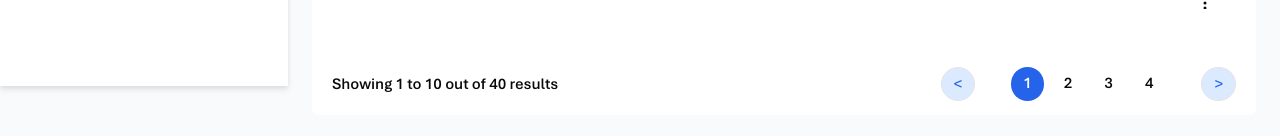
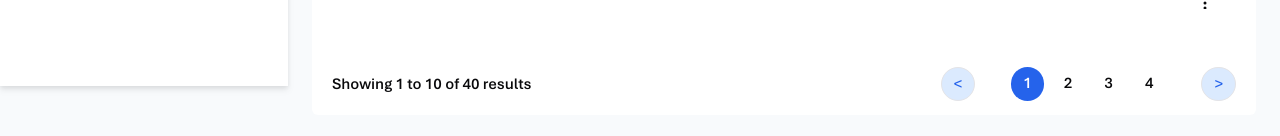
Before and after one commit to aditya28n99/Aventisia-Assignment, a React (Vite) app: page / in a window 1280 px wide. Shown: the part 714-850 px from the top of the page. Built offline with nearby package versions, Linux system fonts and the light colour scheme.

Commit message:
passing data with the props to the childs

```diff
--- a/src/components/Dashboard/ModelLibrary/ModelLibrary.tsx
+++ b/src/components/Dashboard/ModelLibrary/ModelLibrary.tsx
@@ -2,7 +2,6 @@ import React from "react";
 import { PiArrowsLeftRightLight } from "react-icons/pi";
 import { FiPlus } from "react-icons/fi";
 import Button from "../../Dashboard/Navigations/Button";
-// import { initialData } from '../../../Database/data'
 import { Search } from 'lucide-react';
 import DateRangePicker from "@/components/DateRangePicker/DateRangePicker";
 import PaginationComponent from "@/components/Pagination/Pagination";
@@ -11,12 +10,46 @@ import { useModelStore } from "../../../stores/useModelStore";
 
 
 const ModelLibrary: React.FC = () => {
-  const { searchText, setSearchText, sortOrder, setSortOrder } = useModelStore();
+
+  const { data, searchText, setSearchText, sortOrder, setSortOrder, startDate, endDate, currentPage, itemsPerPage, setCurrentPage,} = useModelStore();
 
   const handleSearch = (e: React.ChangeEvent<HTMLInputElement>) => {
     setSearchText(e.target.value);
     // return console.log("serched text:", e.target.value);
   };
+
+    const serchedData = data.filter((item) =>{
+        const matchesSearch =
+          item.modelName.toLowerCase().includes(searchText.toLowerCase()) ||
+          item.id.toLowerCase().includes(searchText.toLowerCase());
+
+        const createdDate = new Date(item.createdOn);
+        const matchesDateRange =
+          (!startDate || createdDate >= startDate) && (!endDate || createdDate <= endDate);
+
+        return matchesSearch && matchesDateRange;
+    }
+    );
+
+    // Sort data based on sort order
+    const sortedData = [...serchedData].sort((a, b) => {
+        if (sortOrder === "asc") {
+            return a.modelName.localeCompare(b.modelName);
+        }else if (sortOrder === "desc") {
+            return b.modelName.localeCompare(a.modelName);
+        }else{
+            return 0;
+        }
+    });
+
+    const PaginatedData = () =>{
+        const startIndex = currentPage * itemsPerPage;
+        const endIndex = startIndex + itemsPerPage;
+        return sortedData.slice(startIndex, endIndex);
+      }
+
+    const paginatedData = PaginatedData();
+
 
   return (
     <div className="p-5 pt-0 rounded-md bg-white h-[720px]" >
@@ -46,7 +79,7 @@ const ModelLibrary: React.FC = () => {
           </div>
           {/* Here we can filter out data by A-Z or Z-A */}
           <button className="flex items-center gap-2 border rounded-lg px-4 py-2"
-          onClick={()=>setSortOrder(sortOrder === "asc" ? "desc" : "asc")}>
+            onClick={() => setSortOrder(sortOrder === "asc" ? "desc" : "asc")}>
             <PiArrowsLeftRightLight className="text-gray-500" />
             <h1 className="font-extralight">Filter</h1>
           </button>
@@ -55,11 +88,11 @@ const ModelLibrary: React.FC = () => {
         {/* Mid Section (Table) */}
         <div className="rounded-lg bg-white h-[488px] overflow-scroll"
           style={{ scrollbarWidth: 'none', msOverflowStyle: 'none' }}>
-          <TableComponent />
+          <TableComponent  data={paginatedData} setSortOrder={setSortOrder} sortOrder={sortOrder} />
         </div>
         {/* Bottom Section (Pagination) */}
         <div className="mt-[30px]">
-          <PaginationComponent />
+          <PaginationComponent  dataLength={sortedData.length} currentPage={currentPage} itemsPerPage={itemsPerPage} onPageChange={(e)=>setCurrentPage(e)}/>
         </div>
       </div>
     </div>
--- a/src/components/Pagination/Pagination.tsx
+++ b/src/components/Pagination/Pagination.tsx
@@ -1,33 +1,34 @@
 import ReactPaginate from "react-paginate";
-import { useModelStore } from "../../stores/useModelStore";
 
-const PaginationComponent: React.FC = () => {
+interface PaginateProps {
+    dataLength: number;
+    currentPage: number;
+    itemsPerPage: number;
+    onPageChange: (selectedPage: number) => void;
+  }
+const PaginationComponent: React.FC<PaginateProps> = ({dataLength, currentPage, itemsPerPage, onPageChange }) => {
 
-    const { data, currentPage, setCurrentPage, itemsPerPage } = useModelStore();
-    const totalPages = Math.ceil(data.length / itemsPerPage);
+    const totalPages = Math.ceil(dataLength / itemsPerPage);
 
     const offset = currentPage * itemsPerPage;
-    // const currentItems = data.slice(offset, offset + itemsPerPage);
 
     return (
         <div className="mt-4 flex justify-between items-center">
             <p>
-                Showing {offset + 1} to {Math.min(offset + itemsPerPage, data.length)}{" "}
-                out of {data.length} results
+                Showing {offset + 1} to {Math.min(offset + itemsPerPage, dataLength)}{" "}
+                of {dataLength} results
             </p>
             <ReactPaginate
                 previousLabel={"<"}
                 nextLabel={">"}
                 pageCount={totalPages}
-                onPageChange={(e) => setCurrentPage(e.selected)}
+                onPageChange={(e) => onPageChange(e.selected)}
                 containerClassName={"flex gap-2"}
                 pageClassName={"px-3 py-1 rounded-full cursor-pointer"}
                 previousClassName={"px-3 mr-7 py-1 border rounded-full cursor-pointer rounded-full bg-[#DBEAFE] text-[#2563EB]"}
                 nextClassName={"px-3 py-1 ml-7 border rounded-full cursor-pointer rounded-full bg-[#DBEAFE] text-[#2563EB]"}
                 activeClassName={"font-bold bg-[#2563EB] text-white"}
-
             ></ReactPaginate>
-
         </div>
     )
 }
--- a/src/components/Table/Table.tsx
+++ b/src/components/Table/Table.tsx
@@ -9,45 +9,13 @@ import {
 import { BsThreeDotsVertical } from "react-icons/bs";
 import { BiSortAlt2 } from "react-icons/bi";
 
-// import { initialData } from '../../Database/data';
+interface TableProps {
+    data: any[];
+    sortOrder: string;
+    setSortOrder: (order: "asc"| "desc") => void;
+  }
 
-import { useModelStore } from '../../stores/useModelStore';
-
-
-const TableComponent: React.FC = () => {
-    const { data, searchText, sortOrder, setSortOrder, startDate, endDate, currentPage, itemsPerPage} = useModelStore();
-
-    const serchedData = data.filter((item) =>{
-        const matchesSearch =
-          item.modelName.toLowerCase().includes(searchText.toLowerCase()) ||
-          item.id.toLowerCase().includes(searchText.toLowerCase());
-
-        const createdDate = new Date(item.createdOn);
-        const matchesDateRange =
-          (!startDate || createdDate >= startDate) && (!endDate || createdDate <= endDate);
-
-        return matchesSearch && matchesDateRange;
-    }
-    );
-
-    // Sort data based on sort order
-    const sortedData = [...serchedData].sort((a, b) => {
-        if (sortOrder === "asc") {
-            return a.modelName.localeCompare(b.modelName);
-        }else if (sortOrder === "desc") {
-            return b.modelName.localeCompare(a.modelName);
-        }else{
-            return 0;
-        }
-    });
-
-    const PaginatedData = () =>{
-        const startIndex = currentPage * itemsPerPage;
-        const endIndex = startIndex + itemsPerPage;
-        return sortedData.slice(startIndex, endIndex);
-      }
-
-    const newPaginatedData = PaginatedData();
+const TableComponent: React.FC<TableProps> = ({data, sortOrder, setSortOrder}) => {
 
     return (
         <Table className="text-[16px]">
@@ -56,8 +24,7 @@ const TableComponent: React.FC = () => {
                     <TableHead>
                         <div className="flex items-center">
                             Model Name
-                            <button
-                                onClick={() => {
+                            <button onClick={() => {
                                     setSortOrder(sortOrder === "asc" ? "desc" : "asc")
                                 }}>
                                 <BiSortAlt2 className="ml-2" />
@@ -85,7 +52,7 @@ const TableComponent: React.FC = () => {
                 </TableRow>
             </TableHeader>
             <TableBody>
-                {newPaginatedData.map((invoice) => (
+                {data.map((invoice) => (
                     <TableRow key={invoice.id}>
                         <TableCell className="font-medium py-[12.5px]">{invoice.modelName}</TableCell>
                         <TableCell>{invoice.modelType}</TableCell>
```
